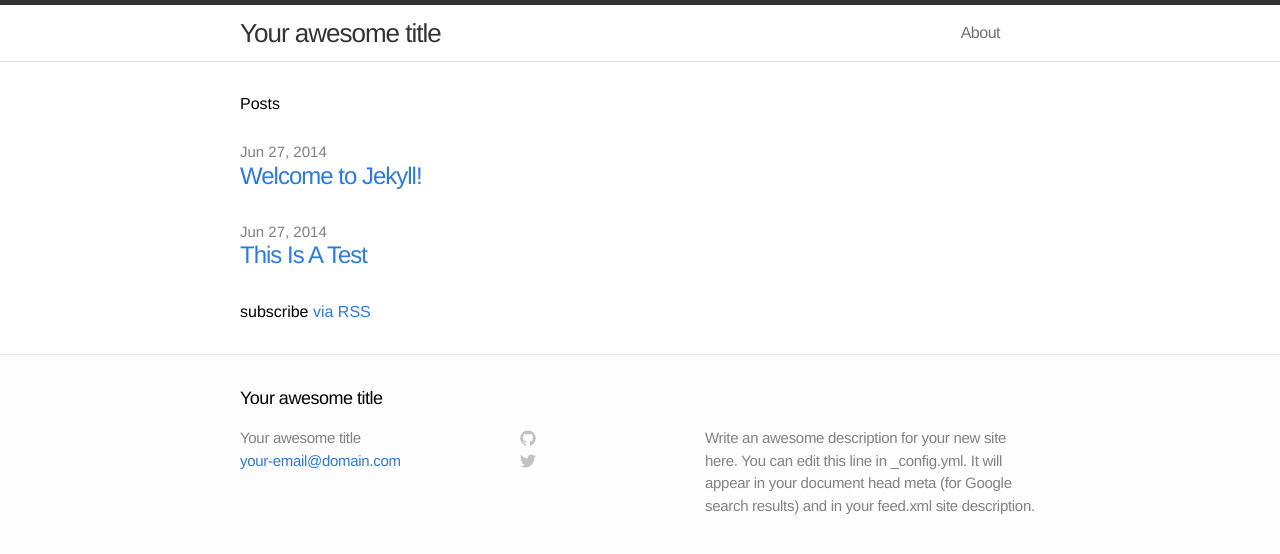
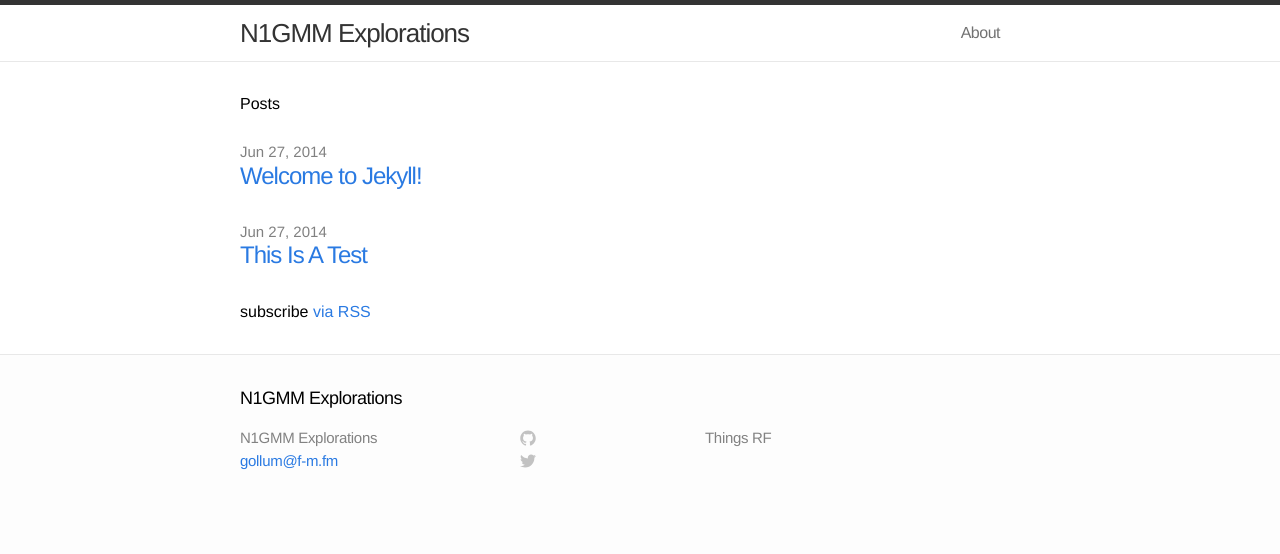
Before and after one commit to quickbeam/quickbeam.github.io, a Jekyll site: the page built from index.html, in a window 1280 px wide. Shown: the top 554 px of the page. Built offline with Jekyll 4.4.1, drawn with Linux system fonts in a browser that asks for light colours.

Commit message:
Update _config.yml

```diff
--- a/_config.yml
+++ b/_config.yml
@@ -1,9 +1,8 @@
 # Site settings
-title: Your awesome title
-email: your-email@domain.com
-description: "Write an awesome description for your new site here. You can edit this line in _config.yml. It will appear in your document head meta (for Google search results) and in your feed.xml site description."
-baseurl: ""
-url: "http://yourdomain.com"
+title: N1GMM Explorations
+email: gollum@f-m.fm
+description: "Things RF"
+url: "https://quickbeam.github.io"
 
 # Build settings
 markdown: kramdown
```
